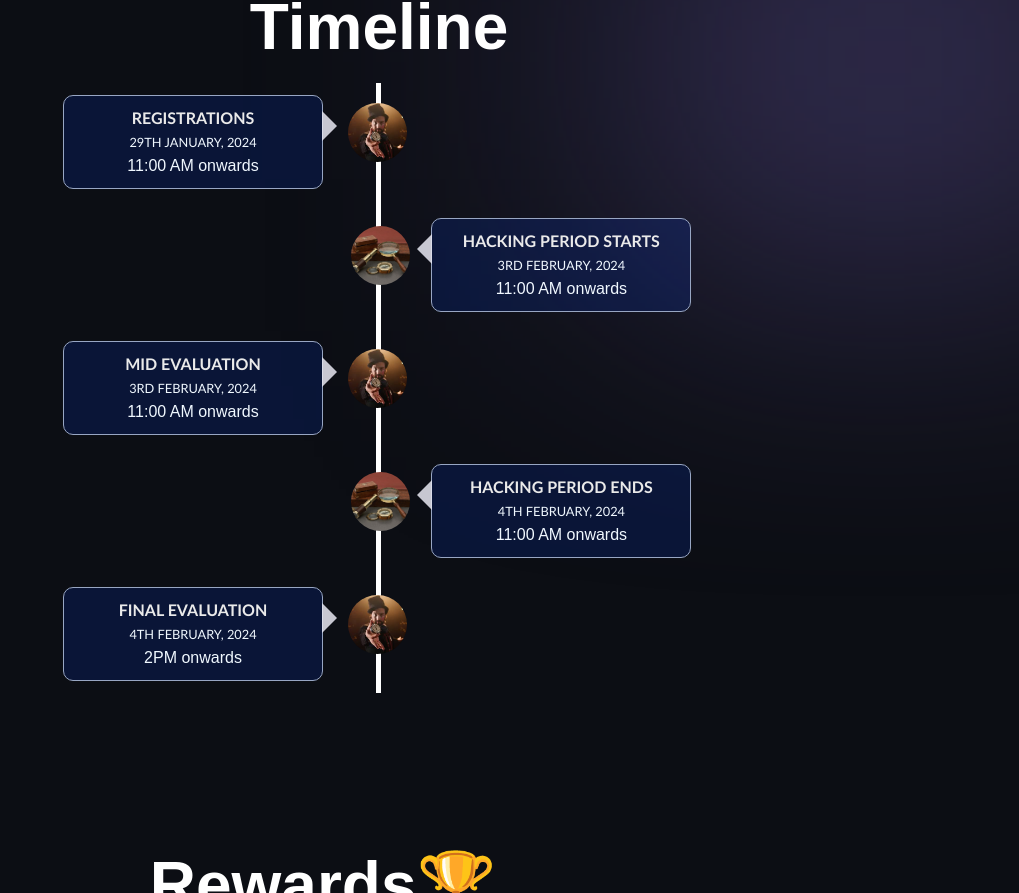
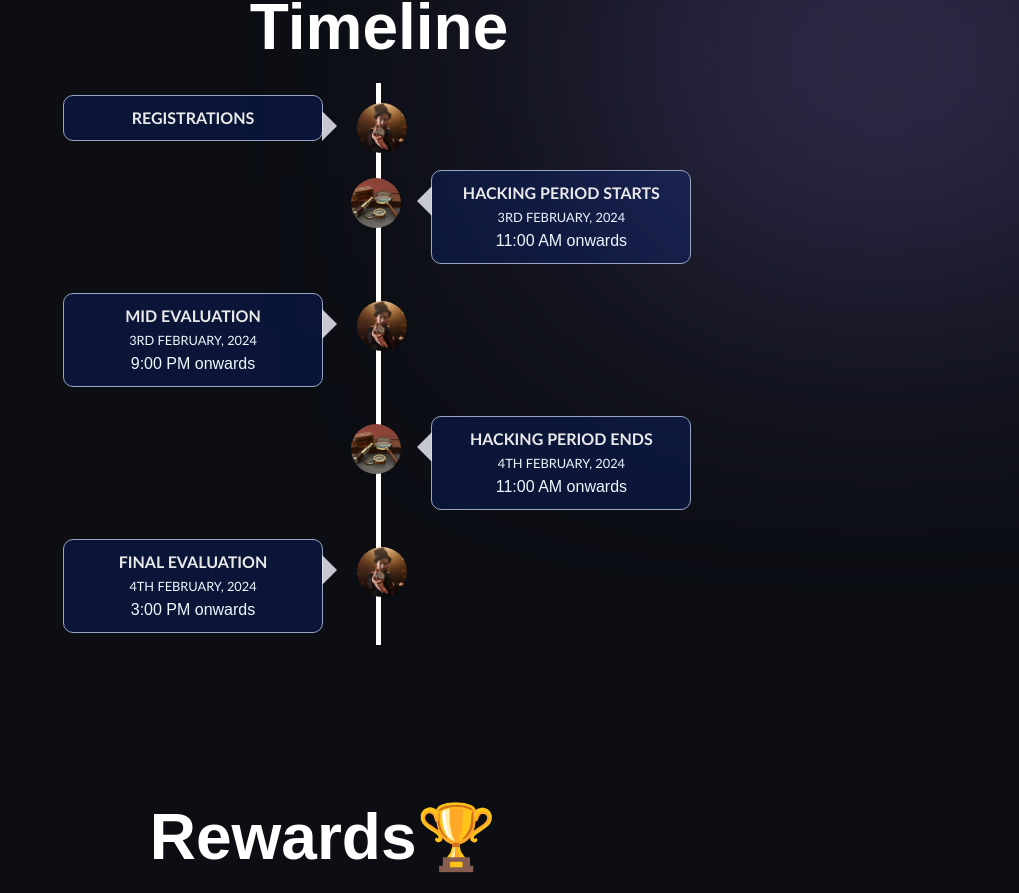
Before and after one commit to goelraghav002/hackstreet24, a Next.js app: page / in a window 1280 px wide. Shown: the part 3068-3961 px from the top of the page, without its empty margins (261-1280 px from the left). Built offline with nearby package versions, Linux system fonts and the light colour scheme; a web font is replaced by a local one.

Commit message:
dates changed

```diff
--- a/sections/GetStarted.jsx
+++ b/sections/GetStarted.jsx
@@ -34,8 +34,6 @@ function GetStarted() {
               <img src="/stopwatch.jpeg" />
               <div className="text-box">
                 <h2 className="heading1">REGISTRATIONS</h2>
-                <small>29TH JANUARY, 2024</small>
-                <p>11:00 AM onwards</p>
                 <span className="left-arrow" />
               </div>
             </div>
@@ -65,7 +63,7 @@ function GetStarted() {
               <div className="text-box">
                 <h2 className="heading1">MID EVALUATION</h2>
                 <small>3RD FEBRUARY, 2024</small>
-                <p>11:00 AM onwards</p>
+                <p>9:00 PM onwards</p>
                 <span className="left-arrow" />
               </div>
             </div>
@@ -95,7 +93,7 @@ function GetStarted() {
               <div className="text-box">
                 <h2 className="heading1">FINAL EVALUATION</h2>
                 <small>4TH FEBRUARY, 2024</small>
-                <p>2PM onwards</p>
+                <p>3:00 PM onwards</p>
                 <span className="left-arrow" />
               </div>
             </div>
--- a/sections/timeline.css
+++ b/sections/timeline.css
@@ -47,7 +47,7 @@
     animation-delay: 2.2s;
 }
 .container img{
-    height:50%;
+    height:50px;
     border-radius: 50%;
     z-index:10;
     position: absolute;
```
